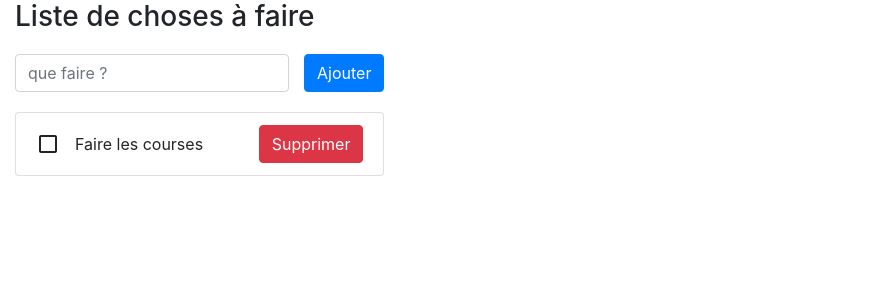
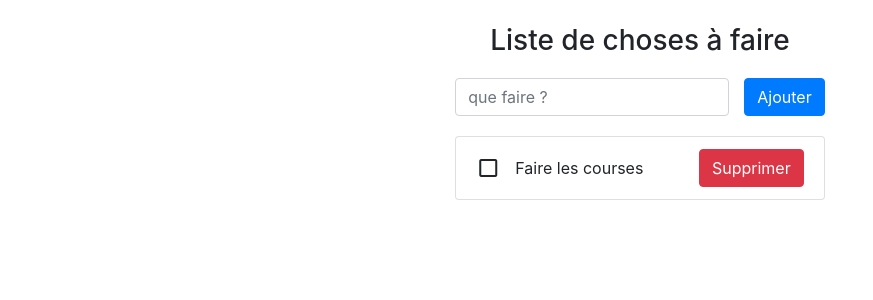
Before and after one commit to dwaps/formez-vous, an Angular app: page / in a window 1280 px wide. Shown: the top 300 px of the page, without its empty margins (0-873 px from the left). Built offline with nearby package versions, Linux system fonts and the light colour scheme.

Commit message:
add various classes

```diff
--- a/src/app/app.component.css
+++ b/src/app/app.component.css
@@ -0,0 +1,7 @@
+li i {
+  cursor: pointer;
+}
+
+.todo-done {
+  text-decoration: line-through solid red;
+}
--- a/src/app/app.component.html
+++ b/src/app/app.component.html
@@ -1,6 +1,6 @@
-<div fxLayout="row" fxLayout="center center" class="container-fluid">
-  <div fxLayout="column" fxLayoutGap="20px">
-    <h3>Liste de choses à faire</h3>
+<div fxLayout="row" fxLayout="center center" class="container-fluid my-4">
+  <div class="m-auto" fxLayout="column" fxLayoutGap="20px">
+    <h3 class="text-center">Liste de choses à faire</h3>
     <div fxLayout="row" fxLayoutGap="15" fxLayoutAlign="space-between">
       <input type="text" [(ngModel)]="message" placeholder="que faire ?" class="form-control">
       <button class="btn btn-primary" (click)="addTodo()">Ajouter</button>
@@ -8,7 +8,7 @@
     <ul class="list-group">
       <li *ngFor="let todo of todos$ | async; let i = index" fxLayout="row" fxLayoutGap="15px" fxLayoutAlign="center center" class="list-group-item">
         <i (click)="toggleTodo(i)" class="material-icons">{{ todo.done ? 'check_box' : 'check_box_outline_blank' }}</i>
-        <span fxFlex="auto">{{ todo.message }}</span>
+        <span fxFlex="auto" [ngClass]="{'todo-done': todo.done}">{{ todo.message }}</span>
         <button class="btn btn-danger" (click)="deleteTodo(i)">Supprimer</button>
       </li>
     </ul>
```
